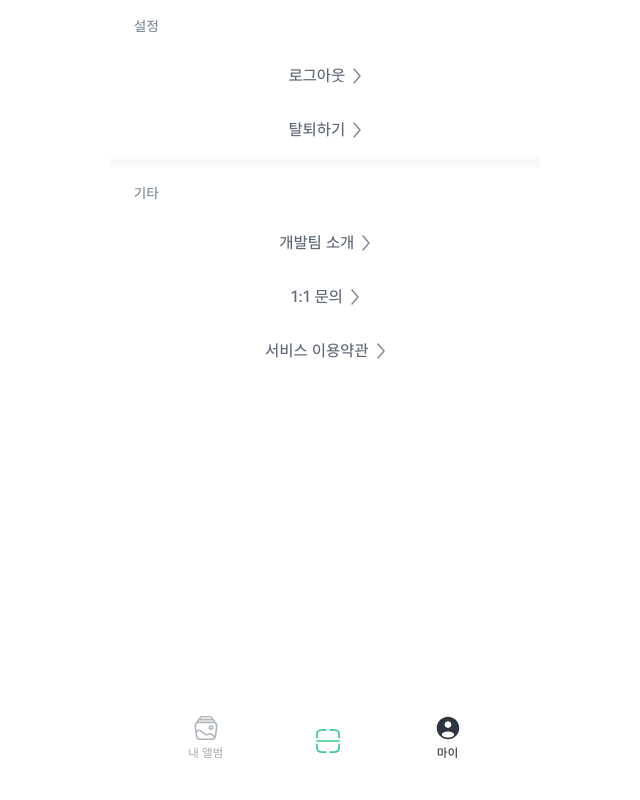
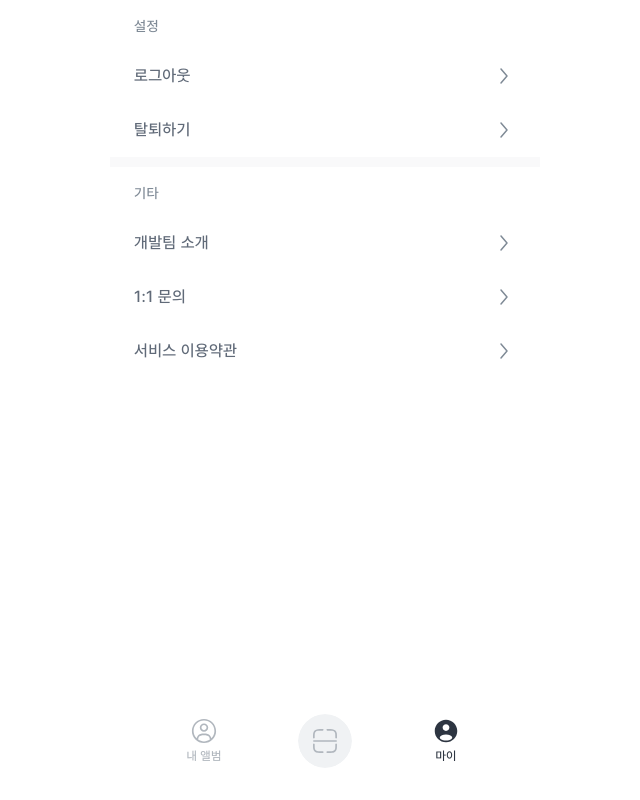
Before and after one commit to YAPP-Github/24th-Web-Team-3-FE, a Next.js app: page /profile in a window 1280 px wide. Shown: the whole page, without its empty margins (315-955 px from the left). Built offline with nearby package versions, Linux system fonts and the light colour scheme; no server answers.

Commit message:
feat: PhotoAddButton, ListItem, BottomBar에 Button 컴포넌트 적용

```diff
--- a/src/app/album/[id]/_component/PhotoAddButton.tsx
+++ b/src/app/album/[id]/_component/PhotoAddButton.tsx
@@ -2,6 +2,7 @@
 
 import { useRouter } from "next/navigation"
 
+import Button from "@/common/Button"
 import Icon from "@/common/Icon"
 
 interface PhotoAddButtonProps {
@@ -15,10 +16,12 @@ export const PhotoAddButton = ({ albumId }: PhotoAddButtonProps) => {
   }
 
   return (
-    <button
-      className="mb-[13px] flex h-[165px] w-[165px] items-center justify-center rounded-xl border border-gray-200 bg-gray-100"
-      onClick={onClick}>
-      <Icon name="galleryAddOutline" size={56} color="gray-300" />
-    </button>
+    <Button
+      onClick={onClick}
+      className="h-[165px] w-[165px] overflow-hidden rounded-xl">
+      <div className="mb-[13px] flex h-[165px] w-[165px] items-center justify-center rounded-xl border border-gray-200 bg-gray-100">
+        <Icon name="galleryAddOutline" size={56} color="gray-300" />
+      </div>
+    </Button>
   )
 }
--- a/src/app/profile/_components/ListItem.tsx
+++ b/src/app/profile/_components/ListItem.tsx
@@ -50,11 +50,11 @@ const ListItem = () => {
 
           {items.map((item, index) => (
             <li key={index}>
-              <Button
-                onClick={() => handleClick(item)}
-                className="flex h-[54px] w-full items-center justify-between bg-white pl-[32px] pr-[24px]">
-                <p className="tp-body1-regular text-gray-600">{item.label}</p>
-                <Icon name="arrowRight" size={24} color="gray-500" />
+              <Button onClick={() => handleClick(item)} className="w-full">
+                <div className="flex h-[54px] w-full items-center justify-between px-6">
+                  <p className="tp-body1-regular text-gray-600">{item.label}</p>
+                  <Icon name="arrowRight" size={24} color="gray-500" />
+                </div>
               </Button>
             </li>
           ))}
--- a/src/common/BottomBar.tsx
+++ b/src/common/BottomBar.tsx
@@ -5,9 +5,13 @@ import Link from "next/link"
 import Icon from "@/common/Icon"
 import { bottomBarVariants } from "@/styles/variants"
 
+import Button from "./Button"
+
 interface BottomBarProps {
   variant: "album" | "scanner" | "profile"
 }
+const TAB_ITEM_CLASSNAME =
+  "flex h-[54px] w-[54px] flex-col items-center justify-center gap-[2px]"
 
 export const BottomBar = ({ variant }: BottomBarProps) => {
   return (
@@ -22,20 +26,24 @@ export const BottomBar = ({ variant }: BottomBarProps) => {
 const Album = () => {
   return (
     <>
-      <button className="flex flex-col items-center gap-[2px]" disabled>
+      <Button className={TAB_ITEM_CLASSNAME} disabled>
         <Icon name="albumBold" size={28} color="gray-800" />
         <span className="text-gray-800">내 앨범</span>
-      </button>
+      </Button>
       <Link href="/scanner">
+        <Button className="rounded-full" tabIndex={-1}>
           <div className="flex h-[54px] w-[54px] items-center justify-center rounded-full bg-gray-100">
             <Icon name="scannerOutline" size={28} color="gray-400" />
           </div>
+        </Button>
       </Link>
       <Link href="/profile">
-        <button className="flex flex-col items-center gap-[2px]">
+        <Button className="rounded-lg" tabIndex={-1}>
+          <div className={TAB_ITEM_CLASSNAME}>
             <Icon name="userCircleOutline" size={28} color="gray-400" />
             <span>마이</span>
-        </button>
+          </div>
+        </Button>
       </Link>
     </>
   )
@@ -45,21 +53,25 @@ const Scanner = () => {
   return (
     <>
       <Link href="/album">
-        <button className="flex flex-col items-center gap-[2px]">
-          <Icon name="albumOutline" size={28} color="gray-600" />
+        <Button className="rounded-lg" tabIndex={-1}>
+          <div className={TAB_ITEM_CLASSNAME}>
+            <Icon name="userCircleOutline" size={28} color="gray-400" />
             <span>내 앨범</span>
-        </button>
+          </div>
+        </Button>
       </Link>
-      <Link href="/scanner">
+      <Button className="rounded-full" disabled>
         <div className="flex h-[54px] w-[54px] items-center justify-center rounded-full bg-white">
           <Icon name="scannerOutline" size={28} color="green-600" />
         </div>
-      </Link>
+      </Button>
       <Link href="/profile">
-        <button className="flex flex-col items-center gap-[2px]">
-          <Icon name="userCircleOutline" size={28} color="gray-600" />
+        <Button className="rounded-lg" tabIndex={-1}>
+          <div className={TAB_ITEM_CLASSNAME}>
+            <Icon name="userCircleOutline" size={28} color="gray-400" />
             <span>마이</span>
-        </button>
+          </div>
+        </Button>
       </Link>
     </>
   )
@@ -69,22 +81,26 @@ const Profile = () => {
   return (
     <>
       <Link href="/album">
-        <button className="flex flex-col items-center gap-[2px]">
-          <Icon name="albumOutline" size={28} color="gray-400" />
+        <Button className="rounded-lg" tabIndex={-1}>
+          <div className={TAB_ITEM_CLASSNAME}>
+            <Icon name="userCircleOutline" size={28} color="gray-400" />
             <span>내 앨범</span>
-        </button>
+          </div>
+        </Button>
       </Link>
       <Link href="/scanner">
-        <div className="flex h-[54px] w-[54px] items-center justify-center rounded-full bg-white">
-          <Icon name="scannerOutline" size={28} color="green-600" />
+        <Button className="rounded-full" tabIndex={-1}>
+          <div className="flex h-[54px] w-[54px] items-center justify-center rounded-full bg-gray-100">
+            <Icon name="scannerOutline" size={28} color="gray-400" />
           </div>
+        </Button>
       </Link>
-      <Link href="/profile">
-        <button className="flex flex-col items-center gap-[2px]">
+      <Button className="rounded-lg" disabled>
+        <div className={TAB_ITEM_CLASSNAME}>
           <Icon name="userCircleBold" size={28} color="gray-800" />
           <span className="text-gray-800">마이</span>
-        </button>
-      </Link>
+        </div>
+      </Button>
     </>
   )
 }
--- a/src/common/Button.tsx
+++ b/src/common/Button.tsx
@@ -19,8 +19,8 @@ const Button = forwardRef<HTMLButtonElement, ButtonProps>(
       <Comp
         className={cn(
           className,
-          disabled && "bg-gray-100 text-gray-400",
-          "align-center group relative inline-flex justify-center"
+          "align-center relative inline-flex justify-center overflow-hidden",
+          !disabled && "group"
         )}
         disabled={disabled}
         ref={ref}
```
Lines whose indentation alone changed are shown as unchanged.
